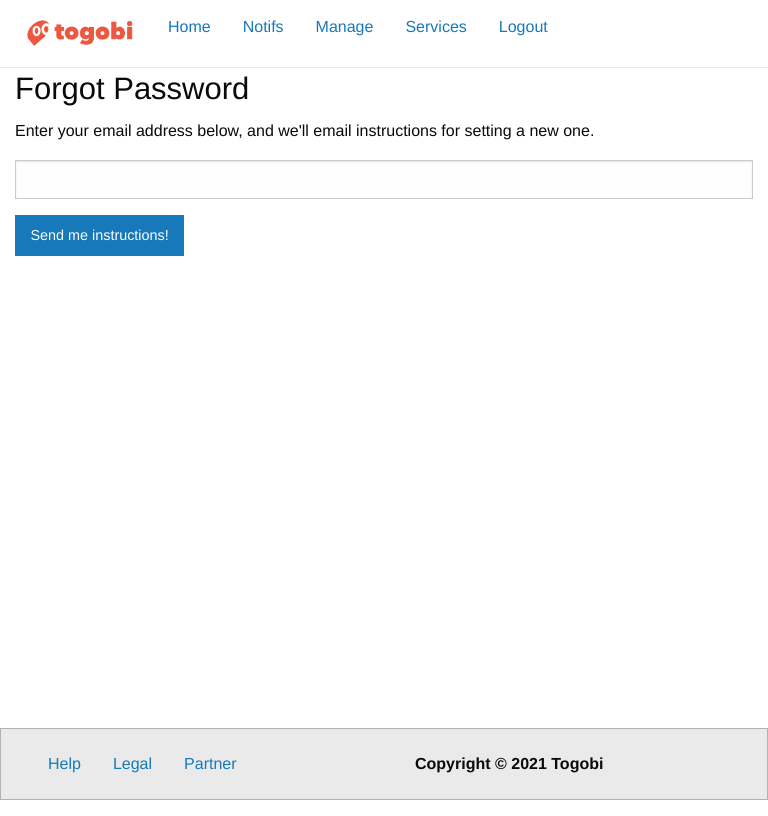
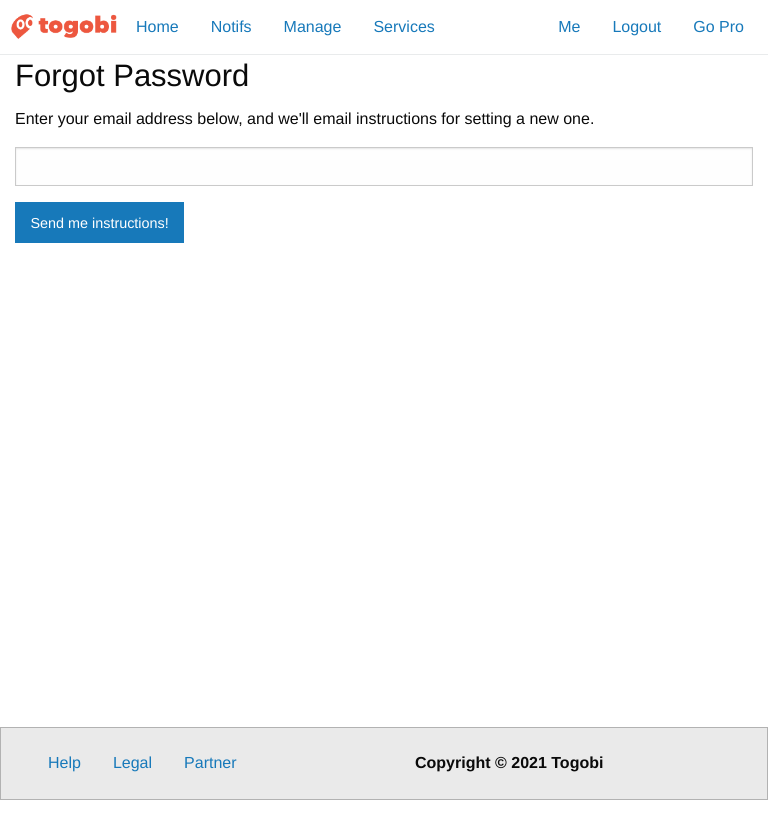
Before and after one commit to yowgerald/web-togobi, a Django app: page /accounts/password_reset/ in a window 768 px wide. Run offline with Django 3.2, Linux system fonts and the light colour scheme; the visitor is signed in with stand-in values (Sample User, id 1).

Commit message:
fix basic style problems

```diff
--- a/static/css/custom.css
+++ b/static/css/custom.css
@@ -2,6 +2,10 @@
 body, .top-bar, .top-bar ul {
     background-color: #FFFFFF;
 	height: auto;
+}
+
+footer > .row {
+	margin-bottom: 0;
 }
 
 .top-bar {
--- a/templates/base.html
+++ b/templates/base.html
@@ -14,17 +14,23 @@
   <body>
     <div class="main">
     	<div class="top-bar">
+        <img class="float-center" src="{% static 'togobi-logo.png' %}" width="112" height="28">
         <div class="top-bar-left">
               <ul class="menu">
-                <li class="menu-text"><img src="{% static 'togobi-logo.png' %}" width="112" height="28"></li>
                 <li><a href="{% url 'home' %}">Home</a></li>
                 {% if user.is_authenticated %}
                   <li><a href="{% url 'notifs' %}">Notifs</a></li>
                   <li><a href="{% url 'own_contents' %}">Manage</a></li>
                 {% endif %}
                 <li><a href="#">Services</a></li>
+              </ul>
+        </div>
+        <div class="top-bar-right">
+          <ul class="menu">
             {% if user.is_authenticated %}
+              <li><a href="#">Me</a></li>
               <li><a href="{% url 'logout' %}">Logout</a></li>
+              <li><a href="#">Go Pro</a></li>
             {% else %}
               <li><a href="{% url 'signup' %}">Sign up</a></li>
               <li><a href="{% url 'login' %}">Login</a></li>
--- a/templates/registration/password_reset_form.html
+++ b/templates/registration/password_reset_form.html
@@ -5,10 +5,13 @@
 {% block content %}
 	<h3>Forgot Password</h3>
 	<p>Enter your email address below, and we'll email instructions for setting a new one.</p>
-
-	<form method="POST">
-		{% csrf_token %}
-		<input type="text" name="email" autocomplete="email " maxlength="150" required="" id="id_email">
-		<button type="submit" class="button">Send me instructions!</button>
-	</form>
+	<div class="row">
+        <div class="columns small-12 large-6">
+			<form method="POST">
+				{% csrf_token %}
+				<input type="text" name="email" autocomplete="email " maxlength="150" required="" id="id_email">
+				<button type="submit" class="button">Send me instructions!</button>
+			</form>
+		</div>
+	</div>
 {% endblock %}
```
Also changed, not shown: templates/registration/login.html (+7 -3 lines), templates/signup.html (+4 -4 lines), togobi-content/src/App.css (+9 -0 lines), togobi-content/src/components/Content.js (+5 -3 lines). Lines whose indentation alone changed are shown as unchanged.
